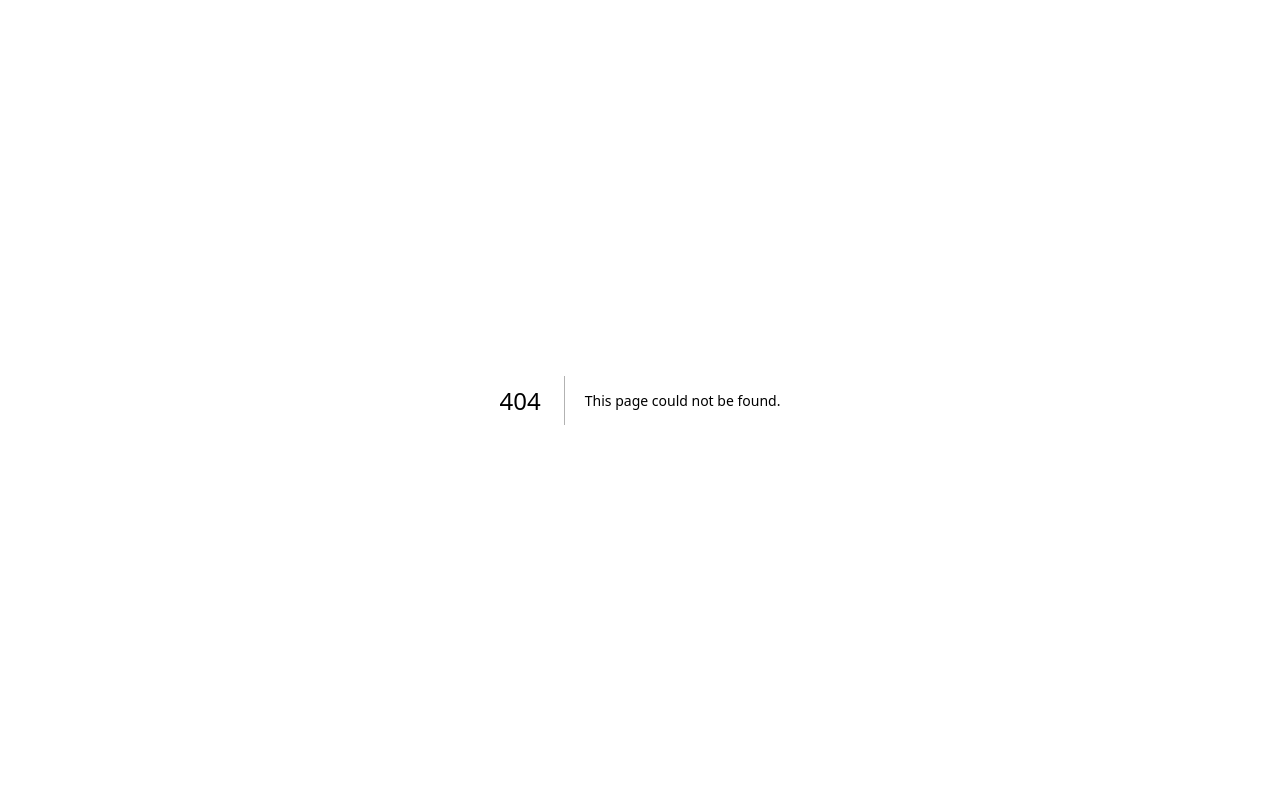
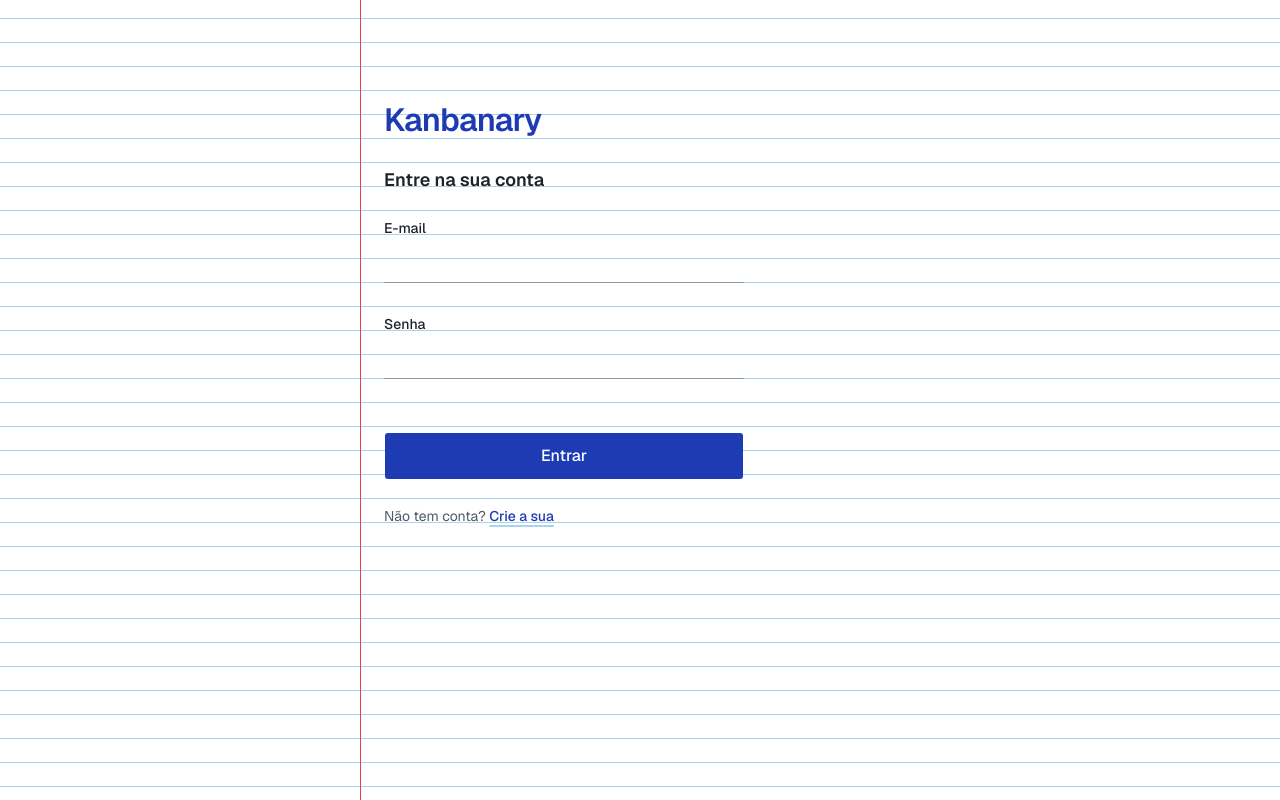
Before and after one commit to joaosoarees/kanban, a Next.js app: page /sign-in in a window 1280 px wide. Before the commit this address had no page. Built offline with nearby package versions, Linux system fonts and the light colour scheme; no server answers.

Commit message:
feat: add sign-in and sign-up pages

```diff
--- /dev/null
+++ b/src/app/(auth)/layout.tsx
@@ -0,0 +1,30 @@
+import { redirect } from "next/navigation";
+import { Suspense, type ReactNode } from "react";
+import { getCurrentUser } from "@/lib/auth";
+
+export default function AuthLayout({ children }: LayoutProps<"/">) {
+  return (
+    <main className="relative min-h-svh ruled [--column-start:max(2.5rem,calc(50%_-_16rem))]">
+      <div
+        aria-hidden
+        className="absolute inset-y-0 left-[calc(var(--column-start)_-_1.5rem)] w-px bg-margin"
+      />
+      <div className="ml-(--column-start) w-[min(22.5rem,calc(100%_-_var(--column-start)_-_1rem))] pt-12 pb-24 sm:pt-24">
+        <p className="text-[2rem] leading-12 font-semibold tracking-tight text-ink">
+          Kanbanary
+        </p>
+        <Suspense fallback={null}>
+          <SignedOutOnly>{children}</SignedOutOnly>
+        </Suspense>
+      </div>
+    </main>
+  );
+}
+
+async function SignedOutOnly({ children }: { children: ReactNode }) {
+  if (await getCurrentUser()) {
+    redirect("/");
+  }
+
+  return children;
+}
--- /dev/null
+++ b/src/app/(auth)/sign-in/page.tsx
@@ -0,0 +1,15 @@
+import type { Metadata } from "next";
+import { SignInForm } from "@/components/sign-in-form";
+
+export const metadata: Metadata = { title: "Entrar" };
+
+export default function SignInPage() {
+  return (
+    <>
+      <h1 className="mt-6 text-lg leading-6 font-semibold">
+        Entre na sua conta
+      </h1>
+      <SignInForm />
+    </>
+  );
+}
--- /dev/null
+++ b/src/app/(auth)/sign-up/page.tsx
@@ -0,0 +1,13 @@
+import type { Metadata } from "next";
+import { SignUpForm } from "@/components/sign-up-form";
+
+export const metadata: Metadata = { title: "Criar conta" };
+
+export default function SignUpPage() {
+  return (
+    <>
+      <h1 className="mt-6 text-lg leading-6 font-semibold">Crie sua conta</h1>
+      <SignUpForm />
+    </>
+  );
+}
--- a/src/app/globals.css
+++ b/src/app/globals.css
@@ -147,4 +147,5 @@
     transparent 0 23px,
     var(--rule) 23px 24px
   );
+  background-position-y: -5px;
 }
--- a/src/app/layout.tsx
+++ b/src/app/layout.tsx
@@ -14,8 +14,8 @@ const geistMono = Geist_Mono({
 });
 
 export const metadata: Metadata = {
-  title: "Kanban",
-  description: "Boards, colunas e cards por workspace",
+  title: { default: "Kanbanary", template: "%s · Kanbanary" },
+  description: "Quadros, colunas e cards para times pequenos",
 };
 
 export default function RootLayout({ children }: LayoutProps<"/">) {
--- /dev/null
+++ b/src/components/sign-in-form.tsx
@@ -0,0 +1,66 @@
+"use client";
+
+import { zodResolver } from "@hookform/resolvers/zod";
+import { useTransition } from "react";
+import { useForm } from "react-hook-form";
+import type * as z from "zod";
+import { signInAction } from "@/app/(auth)/actions";
+import { FormFooter } from "@/components/form-footer";
+import { RuledField } from "@/components/ruled-field";
+import { signInSchema } from "@/lib/auth-schemas";
+import { applyActionErrors } from "@/lib/form-errors";
+
+type SignInInput = z.input<typeof signInSchema>;
+type SignInOutput = z.output<typeof signInSchema>;
+
+export function SignInForm() {
+  const [isPending, startTransition] = useTransition();
+  const {
+    register,
+    handleSubmit,
+    setError,
+    formState: { errors },
+  } = useForm<SignInInput, unknown, SignInOutput>({
+    resolver: zodResolver(signInSchema),
+    defaultValues: { email: "", password: "" },
+  });
+
+  const onSubmit = handleSubmit((values) => {
+    startTransition(async () => {
+      const result = await signInAction(values);
+      if (result.status === "error") {
+        applyActionErrors(result, setError);
+      }
+    });
+  });
+
+  return (
+    <form onSubmit={onSubmit} noValidate className="mt-6 flex flex-col">
+      <RuledField
+        id="email"
+        label="E-mail"
+        type="email"
+        autoComplete="email"
+        error={errors.email?.message}
+        {...register("email")}
+      />
+      <RuledField
+        id="password"
+        label="Senha"
+        type="password"
+        autoComplete="current-password"
+        error={errors.password?.message}
+        {...register("password")}
+      />
+      <FormFooter
+        error={errors.root?.message}
+        isPending={isPending}
+        submitLabel="Entrar"
+        pendingLabel="Entrando…"
+        switchText="Não tem conta?"
+        switchHref="/sign-up"
+        switchLabel="Crie a sua"
+      />
+    </form>
+  );
+}
--- /dev/null
+++ b/src/components/sign-up-form.tsx
@@ -0,0 +1,73 @@
+"use client";
+
+import { zodResolver } from "@hookform/resolvers/zod";
+import { useTransition } from "react";
+import { useForm } from "react-hook-form";
+import type * as z from "zod";
+import { signUpAction } from "@/app/(auth)/actions";
+import { FormFooter } from "@/components/form-footer";
+import { RuledField } from "@/components/ruled-field";
+import { signUpSchema } from "@/lib/auth-schemas";
+import { applyActionErrors } from "@/lib/form-errors";
+
+type SignUpInput = z.input<typeof signUpSchema>;
+type SignUpOutput = z.output<typeof signUpSchema>;
+
+export function SignUpForm() {
+  const [isPending, startTransition] = useTransition();
+  const {
+    register,
+    handleSubmit,
+    setError,
+    formState: { errors },
+  } = useForm<SignUpInput, unknown, SignUpOutput>({
+    resolver: zodResolver(signUpSchema),
+    defaultValues: { name: "", email: "", password: "" },
+  });
+
+  const onSubmit = handleSubmit((values) => {
+    startTransition(async () => {
+      const result = await signUpAction(values);
+      if (result.status === "error") {
+        applyActionErrors(result, setError);
+      }
+    });
+  });
+
+  return (
+    <form onSubmit={onSubmit} noValidate className="mt-6 flex flex-col">
+      <RuledField
+        id="name"
+        label="Nome"
+        autoComplete="name"
+        error={errors.name?.message}
+        {...register("name")}
+      />
+      <RuledField
+        id="email"
+        label="E-mail"
+        type="email"
+        autoComplete="email"
+        error={errors.email?.message}
+        {...register("email")}
+      />
+      <RuledField
+        id="password"
+        label="Senha"
+        type="password"
+        autoComplete="new-password"
+        error={errors.password?.message}
+        {...register("password")}
+      />
+      <FormFooter
+        error={errors.root?.message}
+        isPending={isPending}
+        submitLabel="Criar conta"
+        pendingLabel="Criando conta…"
+        switchText="Já tem conta?"
+        switchHref="/sign-in"
+        switchLabel="Entre"
+      />
+    </form>
+  );
+}
```
